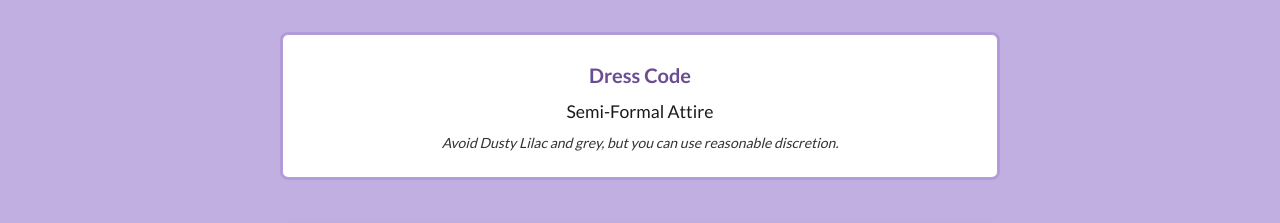
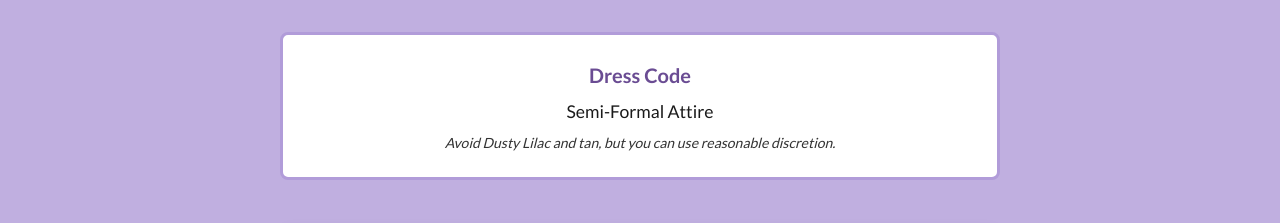
Before and after one commit to spbeal/wedding, a React (Vite) app: page / in a window 1280 px wide. Shown: the part 3220-3443 px from the top of the page. Built offline with nearby package versions, Linux system fonts and the light colour scheme.

Commit message:
avoid tan

```diff
--- a/src/components/Schedule.tsx
+++ b/src/components/Schedule.tsx
@@ -131,7 +131,7 @@ export default function Schedule() {
               fontWeight: 500,
             }}
           >
-            Avoid Dusty Lilac and grey, but you can use reasonable discretion.
+            Avoid Dusty Lilac and tan, but you can use reasonable discretion.
           </Typography>
         </Box>
 
```
